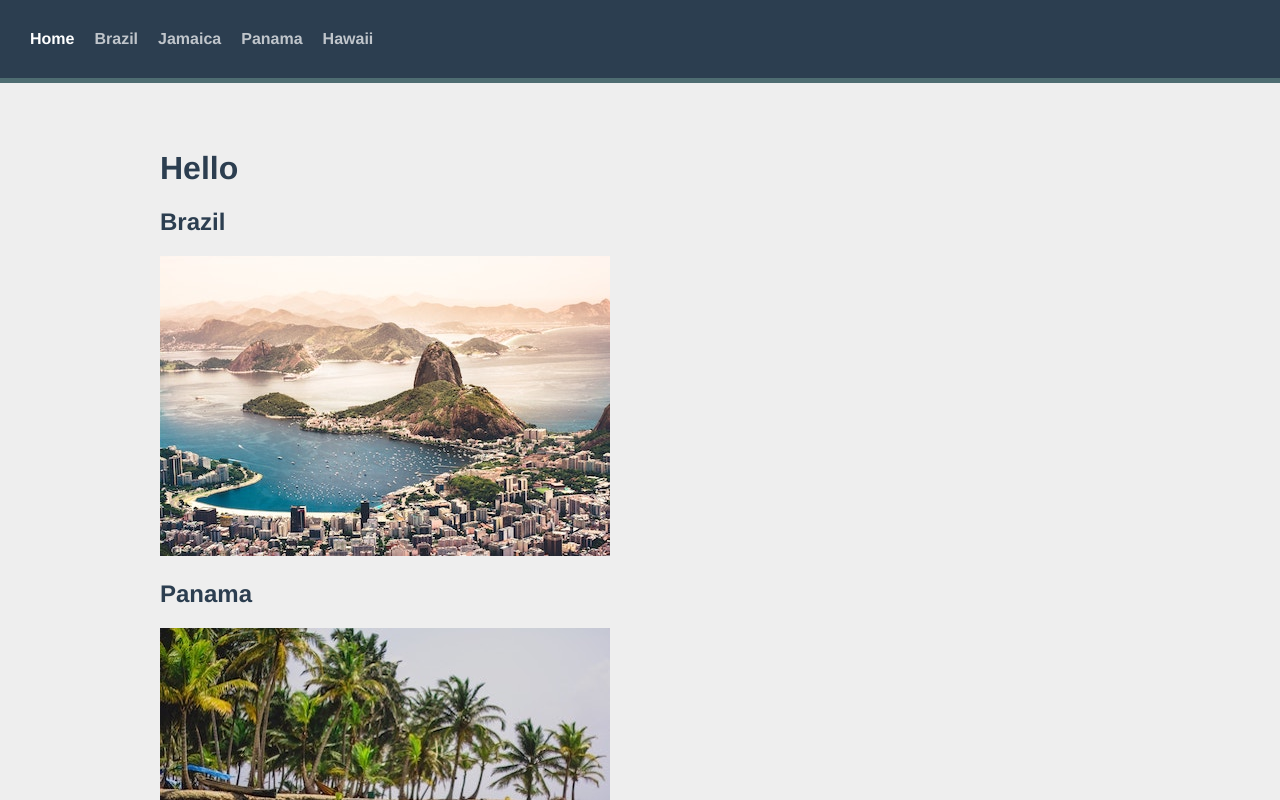
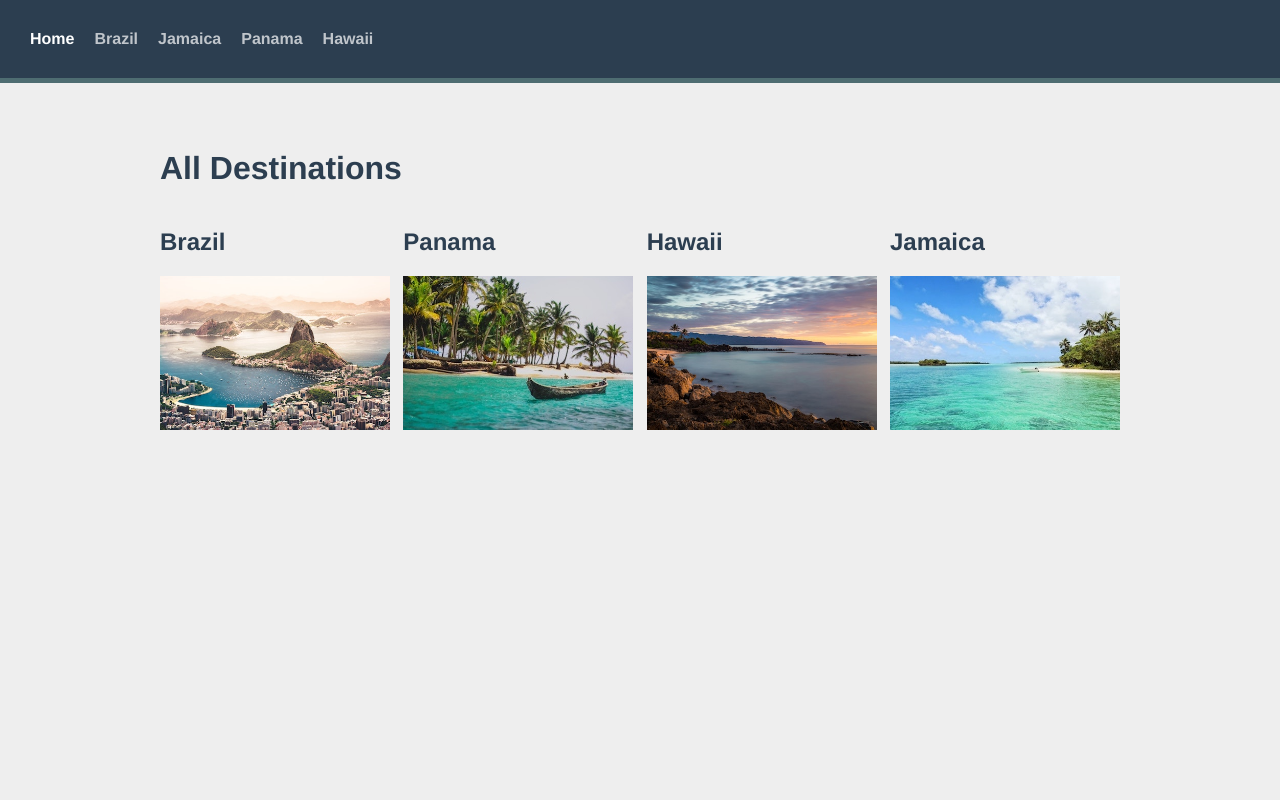
Before and after one commit to Victhor-um/VueTravelApp, a Vue app: page / in a window 1280 px wide. Shown: the top 800 px of the page. Built offline with nearby package versions, Linux system fonts and the light colour scheme.

Commit message:
feat: add navigation component

```diff
--- a/src/App.vue
+++ b/src/App.vue
@@ -1,15 +1,10 @@
 <script setup>
 import { RouterView } from "vue-router";
+import TheNavigation from "@/components/TheNavigation.vue";
 </script>
 
 <template>
-  <div id="nav">
-    <router-link to="/">Home</router-link>
-    <router-link to="/brazil">Brazil</router-link>
-    <router-link to="/jamaica">Jamaica</router-link>
-    <router-link to="/panama">Panama</router-link>
-    <router-link to="/hawaii">Hawaii</router-link>
-  </div>
+  <the-navigation />
   <div class="container">
     <router-view />
   </div>
--- /dev/null
+++ b/src/components/TheNavigation.vue
@@ -0,0 +1,13 @@
+<template>
+  <div id="nav">
+    <router-link to="/">Home</router-link>
+    <router-link to="/brazil">Brazil</router-link>
+    <router-link to="/jamaica">Jamaica</router-link>
+    <router-link to="/panama">Panama</router-link>
+    <router-link to="/hawaii">Hawaii</router-link>
+  </div>
+</template>
+
+<script></script>
+
+<style lang="scss" scoped></style>
--- a/src/router/index.js
+++ b/src/router/index.js
@@ -1,4 +1,4 @@
-import { createRouter, createWebHistory } from "vue-router";
+import { createRouter, createWebHashHistory } from "vue-router";
 import HomeView from "@/views/HomeView.vue";
 
 const routes = [
@@ -37,8 +37,9 @@ const routes = [
   // },
 ];
 const router = createRouter({
-  history: createWebHistory(import.meta.env.BASE_URL),
+  history: createWebHashHistory(import.meta.env.BASE_URL),
   routes,
+  // linkActiveClass: "travel-active-link",
 });
 
 export default router;
--- a/src/views/HomeView.vue
+++ b/src/views/HomeView.vue
@@ -4,13 +4,17 @@ const destinations = sourceData.destinations;
 </script>
 
 <template>
-  <h1>Hello</h1>
+  <div class="home">
+    <h1>All Destinations</h1>
+    <div class="destinations">
       <router-link
         v-for="destination in destinations"
         :key="destination.id"
         :to="destination.slug"
       >
         <h2>{{ destination.name }}</h2>
-    <img :src="`/images/${destination.image}`" :alt="destination.name"
-  /></router-link>
+        <img :src="`/images/${destination.image}`" :alt="destination.name" />
+      </router-link>
+    </div>
+  </div>
 </template>
```
Lines whose indentation alone changed are shown as unchanged.
